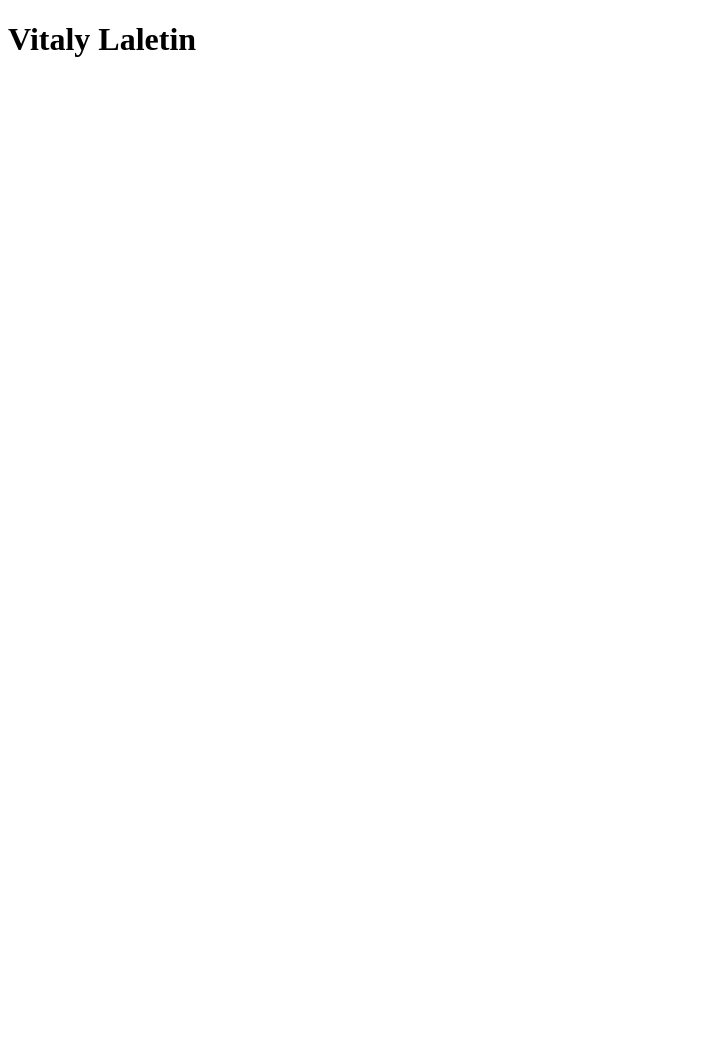
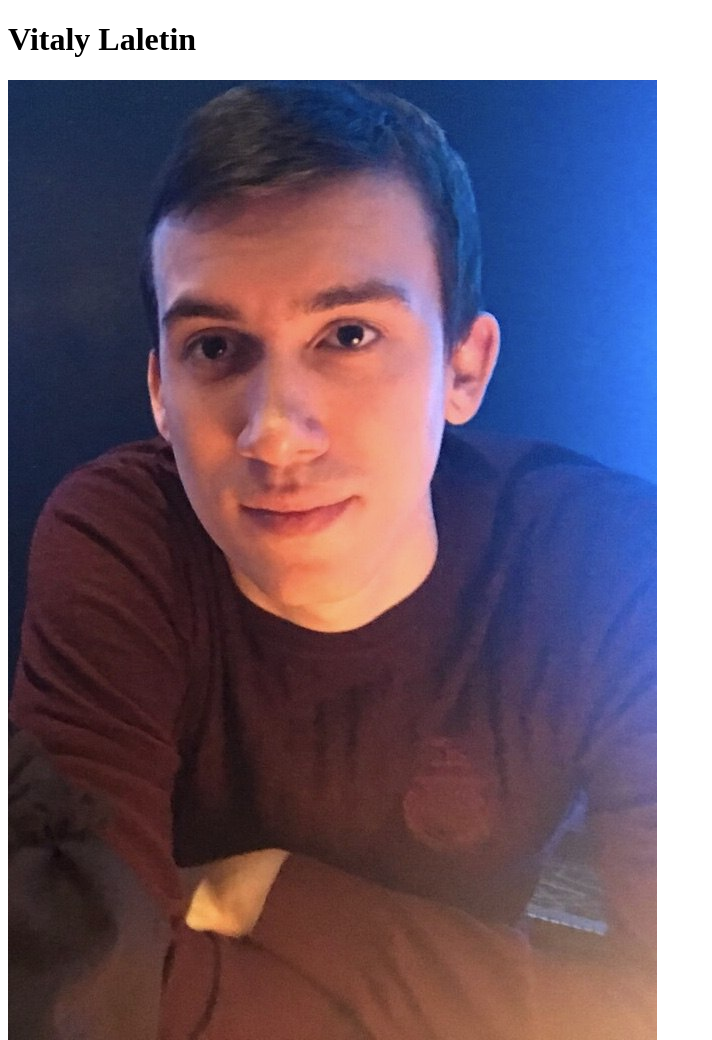
Before and after one commit to LVJameskirk/rsschool-cv, a plain HTML site: page index.html in a window 1280 px wide. Shown: the whole page, without its empty margins (0-712 px from the left). Before the commit the page ends 800 px from the top, so only its background shows below. Drawn offline with Linux system fonts and the light colour scheme.

Commit message:
feat: add img (my photo) in html

```diff
--- a/index.html
+++ b/index.html
@@ -7,5 +7,6 @@
 </head>
 <body>
     <h1>Vitaly Laletin</h1>
+    <img src="img/MyPhoto.jpg" alt="My Photo">
 </body>
 </html>
```
